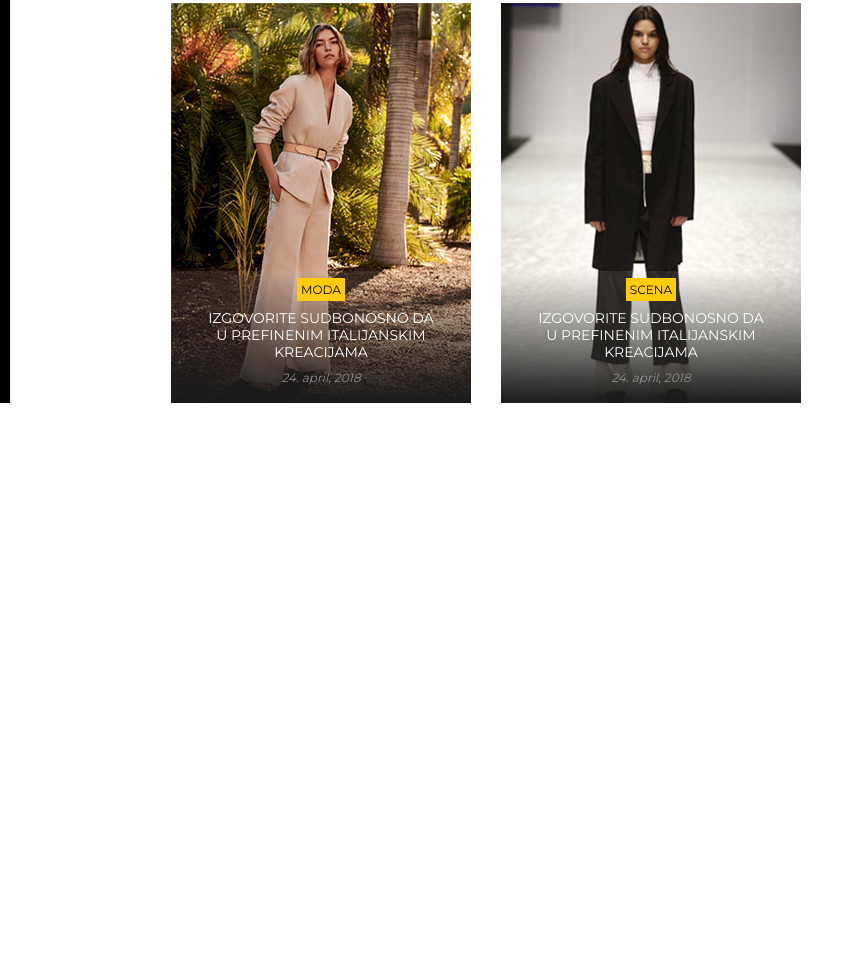
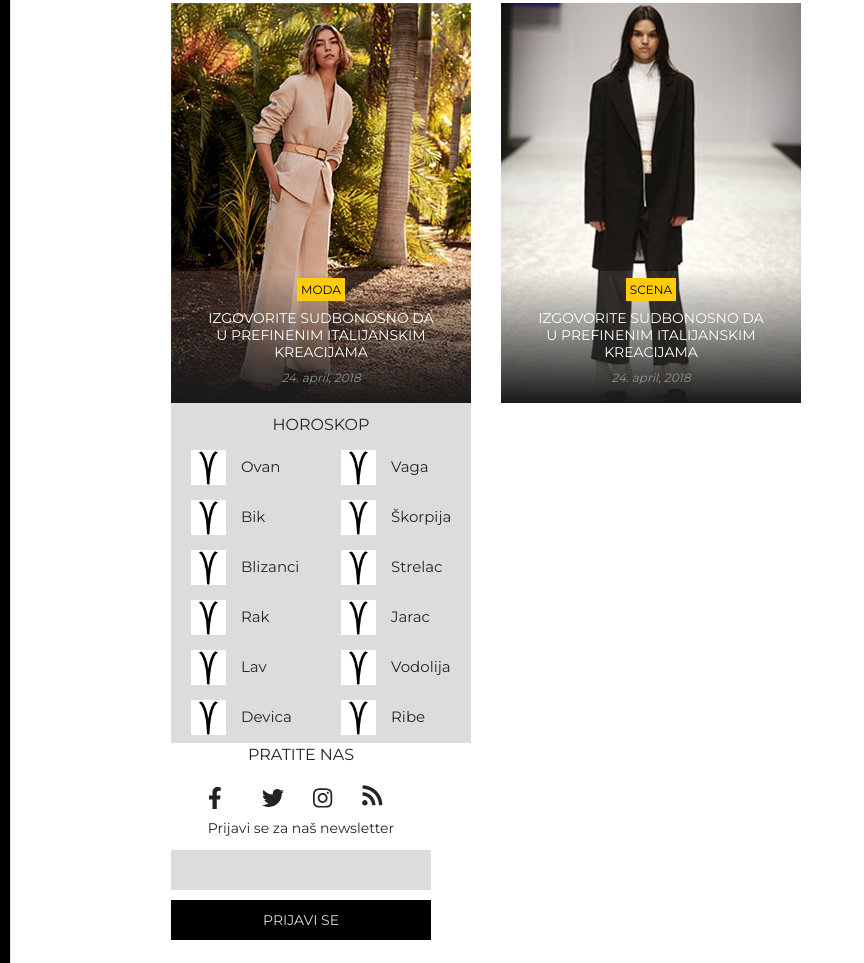
Before and after one commit to PredragKostic/grazia, a website built with webpack: page src/index.html in a window 1280 px wide. Shown: the part 1963-2926 px from the top of the page, without its empty margins (0-864 px from the left). Before the commit the page ends 2366 px from the top, so only its background shows below. Built offline with nearby package versions, Linux system fonts and the light colour scheme.

Commit message:
horokscope&follow

```diff
--- a/src/index.html
+++ b/src/index.html
@@ -86,8 +86,12 @@
             </div>
             <div class="container p-0">
                 <div class="grid">
-                        <div class="container p-0">
-                    ${require('./partials/graziashop.html')}
+                    <div class="container p-0">
+                        ${require('./partials/graziashop.html')}
+
+                        ${require('./partials/horoskop.html')}
+
+                        ${require('./partials/follow.html')}
                     </div>
                 </div>
 
--- /dev/null
+++ b/src/partials/follow.html
@@ -0,0 +1,13 @@
+<div class="follow">
+    <p>pratite nas</p>
+    <div class="icons">
+        <i class="fab fa-facebook-f mr-3" id="fa"></i>
+        <i class="fab fa-twitter mr-3" id="tw"></i>
+        <i class="fab fa-instagram" id="in"></i>
+        <i class="fas fa-wifi" id="wifi"></i>
+
+    </div>
+    <span>Prijavi se za naš newsletter</span>
+    <div id="greybox"></div>
+    <div id="blackbox">prijavi se</div>
+</div>
--- a/src/partials/horoskop.html
+++ b/src/partials/horoskop.html
@@ -0,0 +1,76 @@
+<div class="horoskop">
+    <div class="item">horoskop</div>
+    <div class="sign">
+        <div class="zodiac">
+            <a href="#"> <img class="d-block w-100" src="./public/images/aries.png" alt=""> </a>
+        </div>
+        ovan
+    </div>
+    <div class="sign">
+        <div class="zodiac">
+            <a href="#"></a> <img class="d-block w-100" src="./public/images/aries.png" alt=""> </a>
+        </div>
+
+        vaga
+    </div>
+    <div class="sign">
+        <div class="zodiac">
+            <a href="#"> <img class="d-block w-100" src="./public/images/aries.png" alt=""> </a>
+        </div>
+        bik
+    </div>
+    <div class="sign">
+        <div class="zodiac">
+            <a href="#"> <img class="d-block w-100" src="./public/images/aries.png" alt=""> </a>
+        </div>
+        škorpija
+    </div>
+    <div class="sign">
+        <div class="zodiac">
+            <a href="#"> <img class="d-block w-100" src="./public/images/aries.png" alt=""> </a>
+        </div>
+        blizanci
+    </div>
+    <div class="sign">
+        <div class="zodiac">
+            <a href="#"> <img class="d-block w-100" src="./public/images/aries.png" alt=""> </a>
+        </div>
+        strelac
+    </div>
+    <div class="sign">
+        <div class="zodiac">
+            <a href="#"> <img class="d-block w-100" src="./public/images/aries.png" alt=""> </a>
+        </div>
+        rak
+    </div>
+    <div class="sign">
+        <div class="zodiac">
+            <a href="#"> <img class="d-block w-100" src="./public/images/aries.png" alt=""> </a>
+        </div>
+        jarac
+    </div>
+    <div class="sign">
+        <div class="zodiac">
+            <a href="#"> <img class="d-block w-100" src="./public/images/aries.png" alt=""> </a>
+        </div>
+        lav
+    </div>
+    <div class="sign">
+        <div class="zodiac">
+            <a href="#"> <img class="d-block w-100" src="./public/images/aries.png" alt=""> </a>
+        </div>
+        vodolija
+    </div>
+    <div class="sign">
+        <div class="zodiac">
+            <a href="#"> <img class="d-block w-100" src="./public/images/aries.png" alt=""> </a>
+        </div>
+        devica
+    </div>
+    <div class="sign">
+        <div class="zodiac">
+            <a href="#"> <img class="d-block w-100" src="./public/images/aries.png" alt=""> </a>
+        </div>
+        ribe
+    </div>
+</div>
--- a/src/scss/index.scss
+++ b/src/scss/index.scss
@@ -9,3 +9,4 @@
 @import './modules/stildana.scss';
 @import './modules/graziashop.scss';
 @import './modules/horoskop.scss';
+@import './modules/follow.scss';
--- /dev/null
+++ b/src/scss/modules/follow.scss
@@ -0,0 +1,62 @@
+.follow {
+  width: 260px;
+  height: 220px;
+  align-items: center;
+  justify-content: center;
+  text-align: center;
+  text-justify: auto;
+  p {
+    text-transform: uppercase;
+    font-family: $secondary-font;
+    font-size: 16px;
+    text-align: center;
+  }
+  .icons {
+    font-size: 22px;
+
+    #wifi {
+      transform: rotate(45deg);
+      margin-left: 10px;
+      margin-right: 20px;
+    }
+
+
+    #fa {
+      margin-left: 10px;
+      margin-right: 2px;
+    }
+    #tw {
+      margin-left: 20px;
+      margin-right: 30px;
+    }
+    #in {
+      margin-left: 8px;
+      margin-right: 10px;
+    }
+  }
+  span {
+    font-family: $secondary-font;
+    font-size: 14px;
+    text-align: center;
+    text-justify: auto;
+  }
+  #greybox {
+    width: 100%;
+    height: 40px;
+    background-color: $info;
+    margin-top: 10px;
+    margin-bottom: 10px;
+  }
+  #blackbox {
+    width: 100%;
+    height: 40px;
+    background-color: $secondary;
+    color: $info;
+    text-transform: uppercase;
+    font-family: $secondary-font;
+    font-size: 14px;
+    justify-self: center;
+    text-align: center;
+    padding: 10px;
+  }
+}
--- a/src/scss/modules/horoskop.scss
+++ b/src/scss/modules/horoskop.scss
@@ -0,0 +1,43 @@
+.horoskop {
+  display: grid;
+  width: 300px;
+  height: 340px;
+  background-color: $info;
+  grid-template-columns: 150px 150px;
+  grid-template-rows: 40px repeat(6, 50px);
+  text-transform: capitalize;
+  justify-items: start;
+  align-items: center;
+  font-family: $secondary-font;
+  font-size: 15px;
+
+  .item {
+    grid-column: 1 / 3;
+    text-transform: uppercase;
+    font-family: $secondary-font;
+    font-size: 16px;
+    justify-self: center;
+    margin-top: 15px;
+    margin-bottom: 10px;
+
+  }
+  .sign {
+    justify-content: center;
+    align-items: center;
+    display: flex;
+  }
+}
+.zodiac {
+  justify-content: center;
+  align-items: center;
+  width: 35px;
+  height: 35px;
+  display: inline-block;
+  background-color: white;
+  color: white;
+  margin-left: 20px;
+  margin-right: 15px;
+  img {
+    border-radius: 50%;
+  }
+}
```
Also changed, not shown: src/public/images/aries.png (added).
